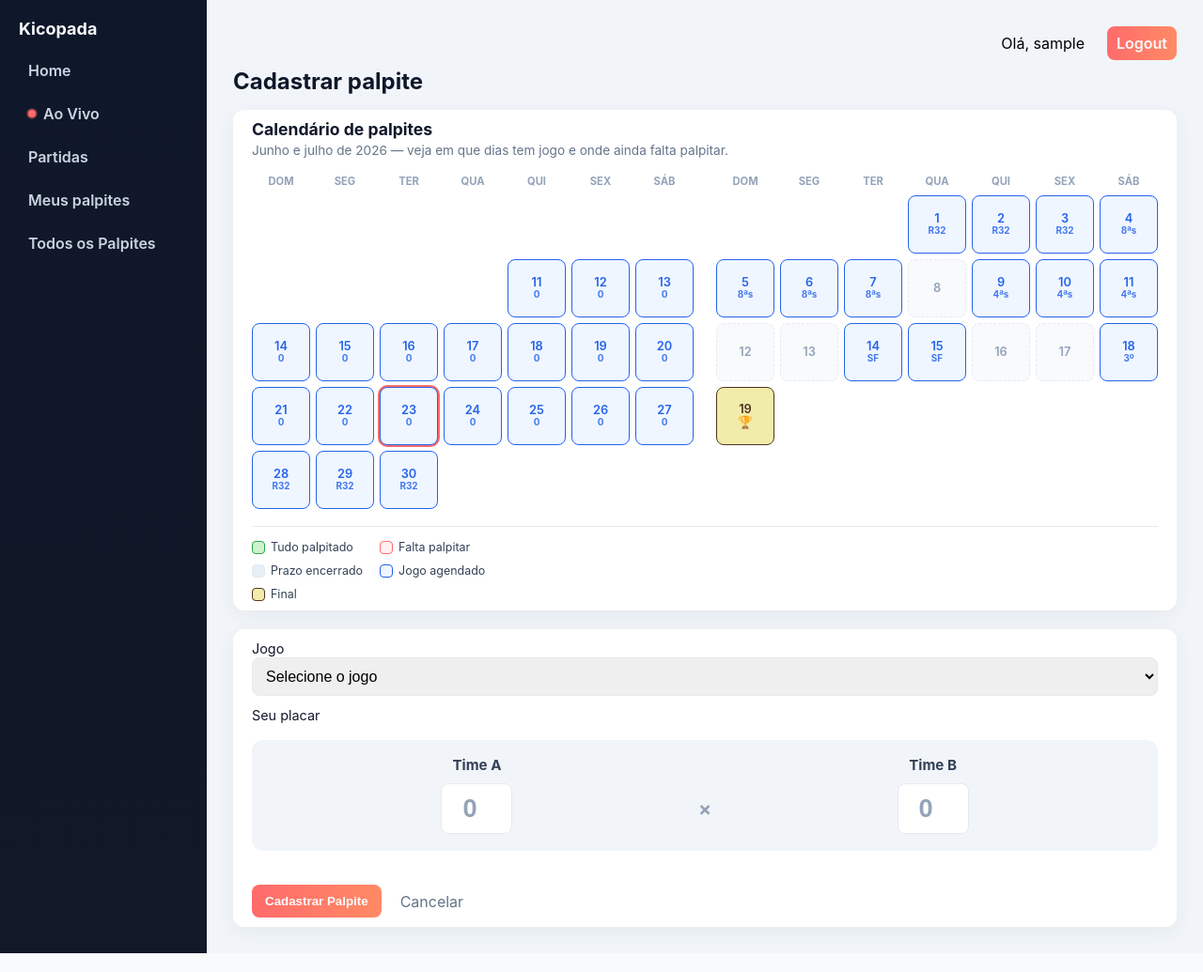
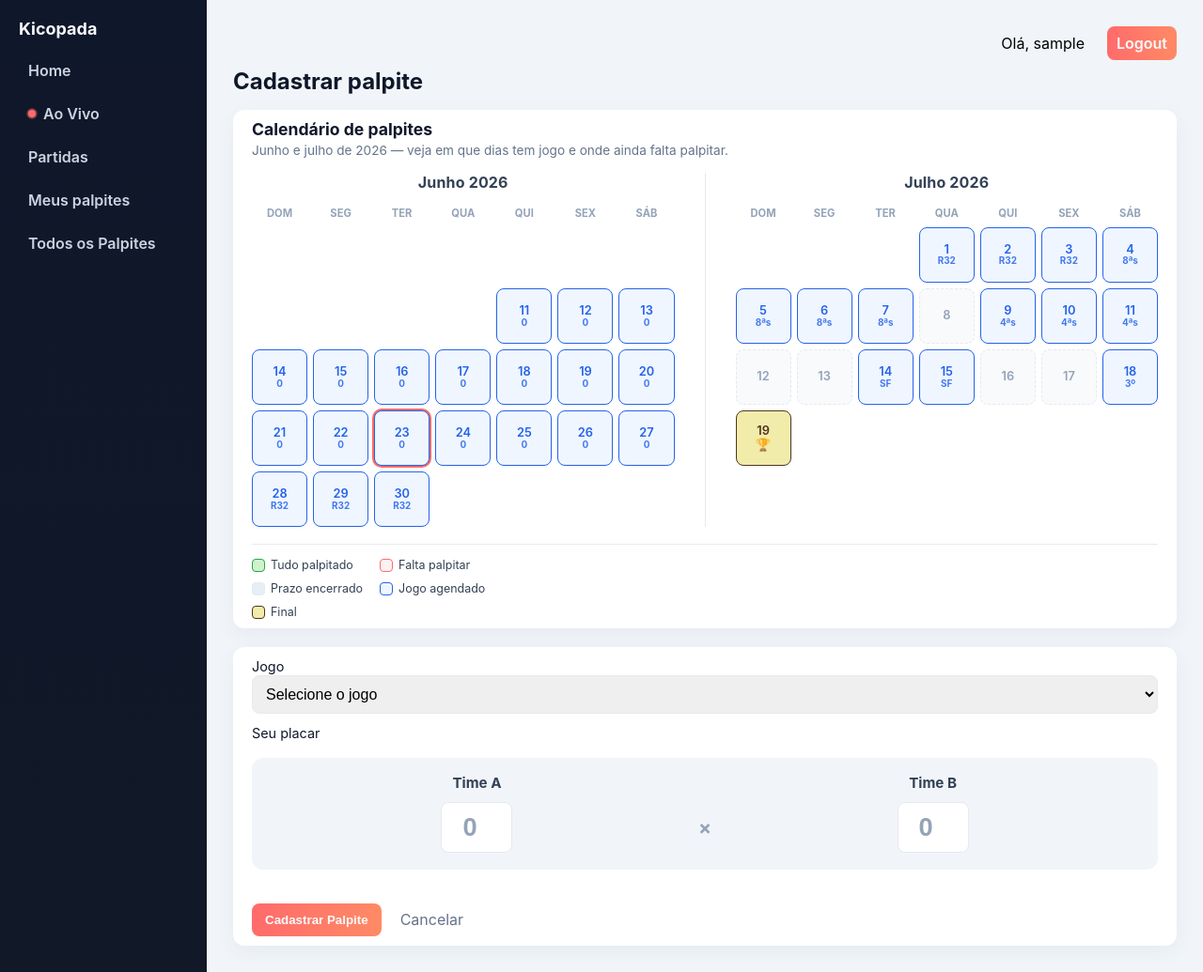
Before and after one commit to fabianamasini/kicopada, a Flask app: page /add_guess in a window 1280 px wide. Shown: the whole page at 94% size. Run offline with Flask 3, Linux system fonts and the light colour scheme; the visitor is signed in with stand-in values (Sample User, id 1); data that the repository does not hold is empty; parts of the project's set-up code (start-up, migrations or seed data) failed here and were passed over.

Commit message:
Finaliza o calendário no desktop
No PC os dois meses aparecem lado a lado, agora cada um com seu título
(Junho 2026 / Julho 2026) e uma divisória no meio. No mobile segue o
carrossel (título escondido, o nome do mês fica na navegação).

Co-Authored-By: Claude Opus 4.8 <noreply@anthropic.com>

```diff
--- a/static/css/app.css
+++ b/static/css/app.css
@@ -866,6 +866,12 @@ h1 {
     display: block;
 }
 
+/* Título do mês: escondido no mobile (o carrossel mostra na nav),
+   visível no desktop (onde os dois meses aparecem lado a lado). */
+.cal-month-title {
+    display: none;
+}
+
 .cal-grid {
     display: grid;
     grid-template-columns: repeat(7, 1fr);
@@ -1055,12 +1061,26 @@ h1 {
     }
     .cal-panels {
         display: flex;
-        gap: 24px;
+        gap: var(--space-32);
         align-items: flex-start;
     }
     .cal-month {
         display: block;
         flex: 1 1 0;
+        min-width: 0;
+    }
+    .cal-month + .cal-month {
+        border-left: 1px solid var(--line);
+        padding-left: var(--space-32);
+    }
+    .cal-month-title {
+        display: block;
+        margin: 0 0 var(--space-14);
+        font-size: 1rem;
+        font-weight: 700;
+        color: var(--slate);
+        text-align: center;
+        letter-spacing: 0.01em;
     }
 }
 
--- a/templates/add_guess.html
+++ b/templates/add_guess.html
@@ -24,6 +24,7 @@
             <div class="cal-panels">
             {% for month in calendar_months %}
             <div class="cal-month" data-label="{{ month.label }}"{% if month.is_current %} data-current="1"{% endif %}>
+                <h3 class="cal-month-title">{{ month.label }}</h3>
                 {% if month.has_games %}
                 <div class="cal-grid cal-dow-row">
                     {% for d in ['Dom','Seg','Ter','Qua','Qui','Sex','Sáb'] %}
```
